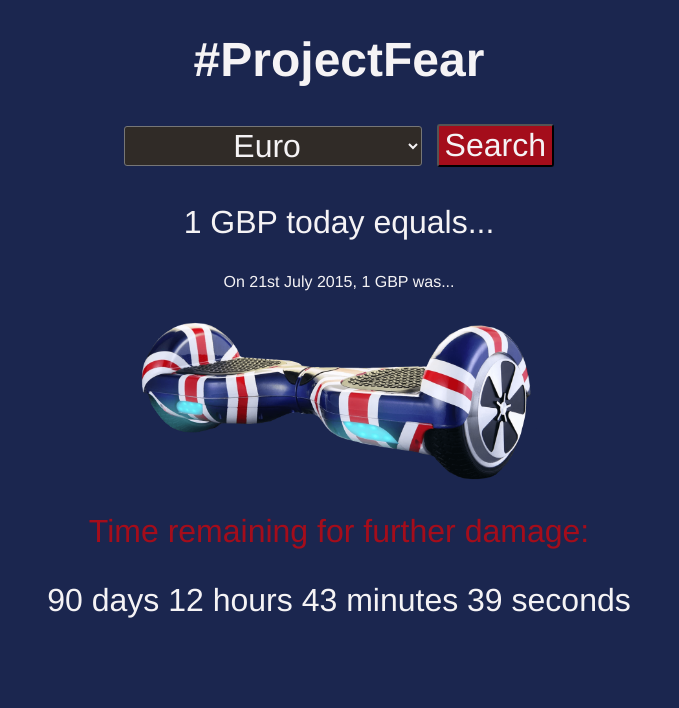
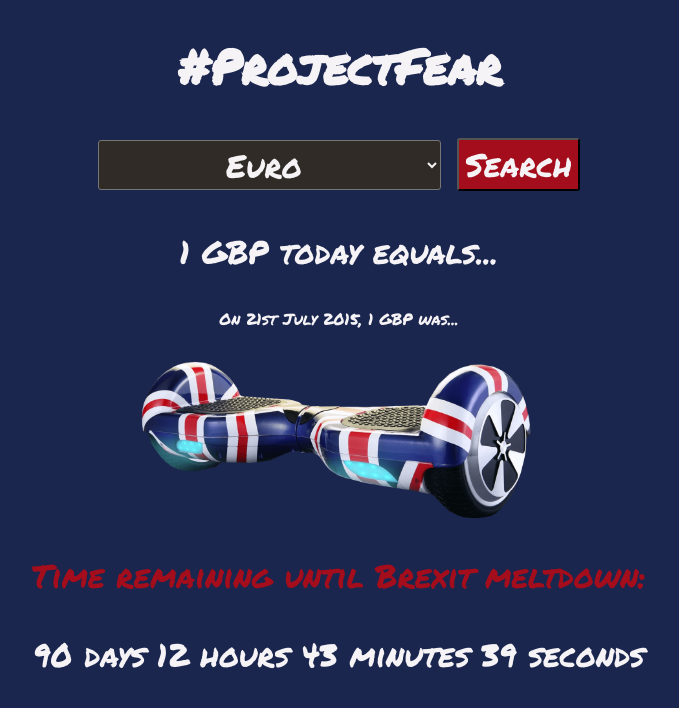
Before and after one commit to fac-17/week-5-dgjm, a website: page public/index.html in a window 1280 px wide. Shown: the whole page, without its empty margins (301-980 px from the left). Drawn offline with Linux system fonts and the light colour scheme; files that its build step writes are made by us from their sources; files whose address does not match are found by name.

Commit message:
Update font and cursor pointer

```diff
--- a/public/index.html
+++ b/public/index.html
@@ -7,6 +7,7 @@
     <meta name="description" content="backend API app using Node.js" />
     <meta name="viewport" content="width=device-width, initial-scale=1" />
     <link rel="stylesheet" href="public/style.css" />
+    <link href="https://fonts.googleapis.com/css?family=Permanent+Marker&display=swap" rel="stylesheet">
     <link rel="shortcut icon" type="image/icon" href="public/favicon.ico" />
   </head>
   <body>
@@ -41,7 +42,7 @@
         src="public/british-segway.png"
         alt="Those who bet against britain will lose their shirts"
       />
-      <p id="countdown-copy">Time remaining for further damage:</p>
+      <p id="countdown-copy">Time remaining until Brexit meltdown:</p>
       <p id="countdown-time">Loading recession</p>
     </section>
     <script src="public/index.js"></script>
--- a/public/style.css
+++ b/public/style.css
@@ -1,5 +1,5 @@
 * {
-  font-family: Helvetica;
+  font-family: 'Permanent Marker', cursive;
   text-align: center;
   vertical-align: middle;
   background-color: #1b264f;
@@ -26,6 +26,7 @@ h1 {
   background-color: #302b27;
   border-radius: 3px;
   margin: 5px;
+  cursor: pointer;
 }
 
 #search {
@@ -35,6 +36,7 @@ h1 {
   font-size: 2em;
   background-color: #a40d1b;
   border-radius: 3px;
+  cursor: pointer;
 }
 
 #result-display {
```
